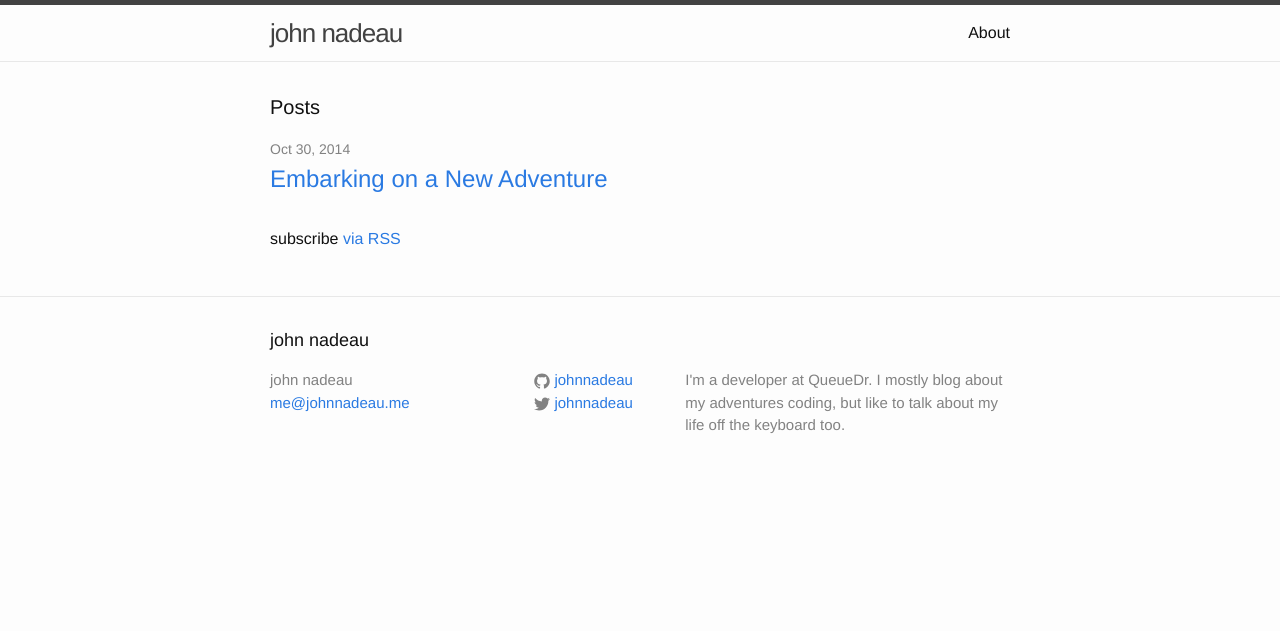
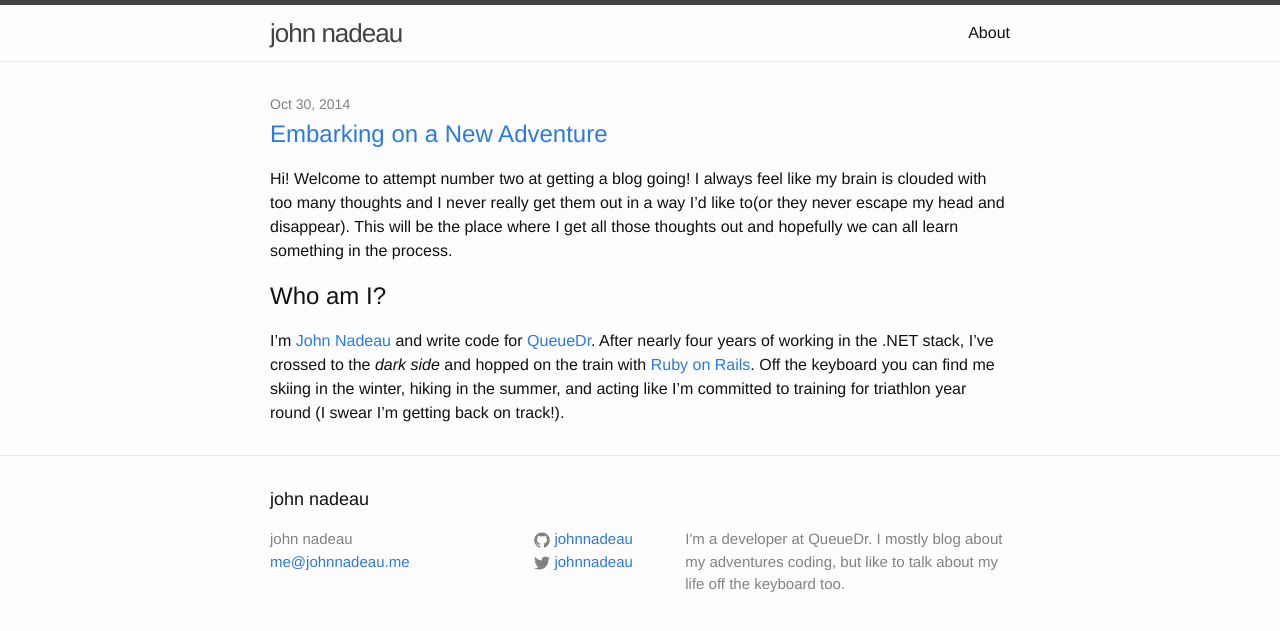
Before and after one commit to johnnadeau/johnnadeau.github.io, a Jekyll site: the page built from index.html, in a window 1280 px wide. Shown: the top 631 px of the page. Built offline with Jekyll 4.4.1, drawn with Linux system fonts in a browser that asks for light colours; the list of posts is cut into pages by our own code.

Commit message:
displaying 5 posts on the home page

```diff
--- a/_config.yml
+++ b/_config.yml
@@ -15,3 +15,6 @@
 
 # Permalinks
 permalink: /:year/:month/:day/:title/
+
+# Pagination
+paginate: 5
--- a/_posts/2014-10-30-embarking-on-a-new-adventure.markdown
+++ b/_posts/2014-10-30-embarking-on-a-new-adventure.markdown
@@ -10,7 +10,7 @@
 the place where I get all those thoughts out and hopefully we can all learn
 something in the process.
 
-# Who am I?
+## Who am I?
 
 I'm [John Nadeau](http://johnnadeau.me) and write code for [QueueDr](http://queuedr.com). After nearly four years of working in the .NET stack, I've crossed to the
 _dark side_ and hopped on the train with [Ruby on Rails](http://rubyonrails.org/).
--- a/index.html
+++ b/index.html
@@ -3,21 +3,17 @@
 ---
 
 <div class="home">
-
-  <h1 class="page-heading">Posts</h1>
-
   <ul class="post-list">
-    {% for post in site.posts %}
+    {% for post in paginator.posts %}
     <li>
     <span class="post-meta">{{ post.date | date: "%b %-d, %Y" }}</span>
 
     <h2>
       <a class="post-link" href="{{ post.url | prepend: site.baseurl }}">{{ post.title }}</a>
     </h2>
+    <div class="content">
+      {{ post.content }}
+    </div>
     </li>
     {% endfor %}
   </ul>
-
-  <p class="rss-subscribe">subscribe <a href="{{ "/feed.xml" | prepend: site.baseurl }}">via RSS</a></p>
-
-</div>
```
Lines whose indentation alone changed are shown as unchanged.
